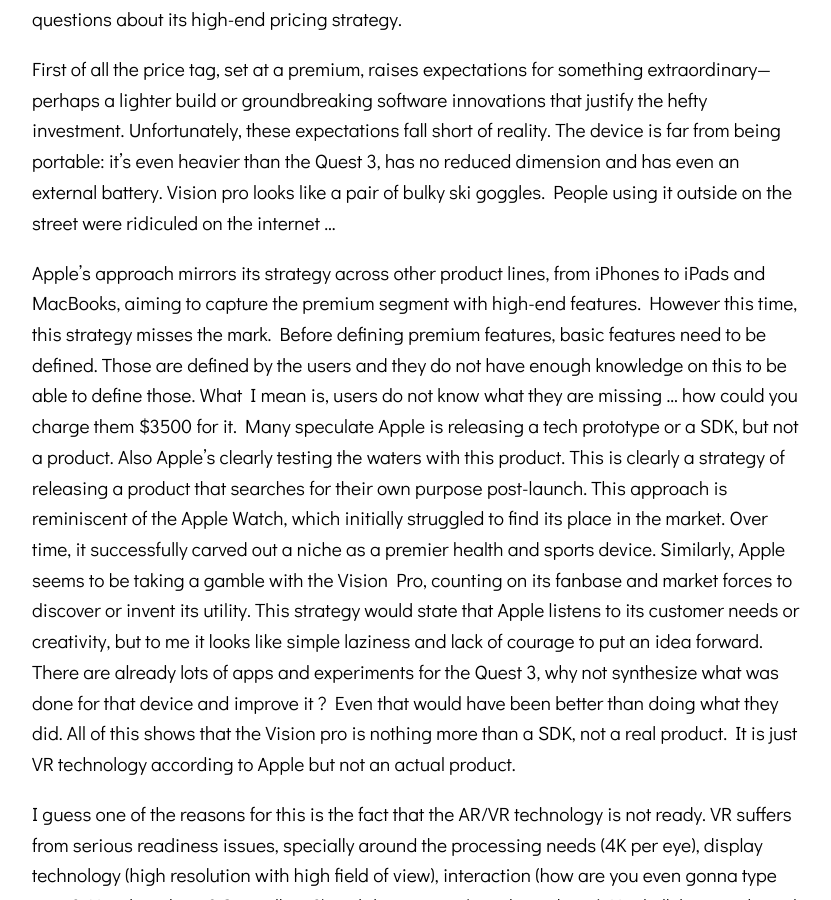
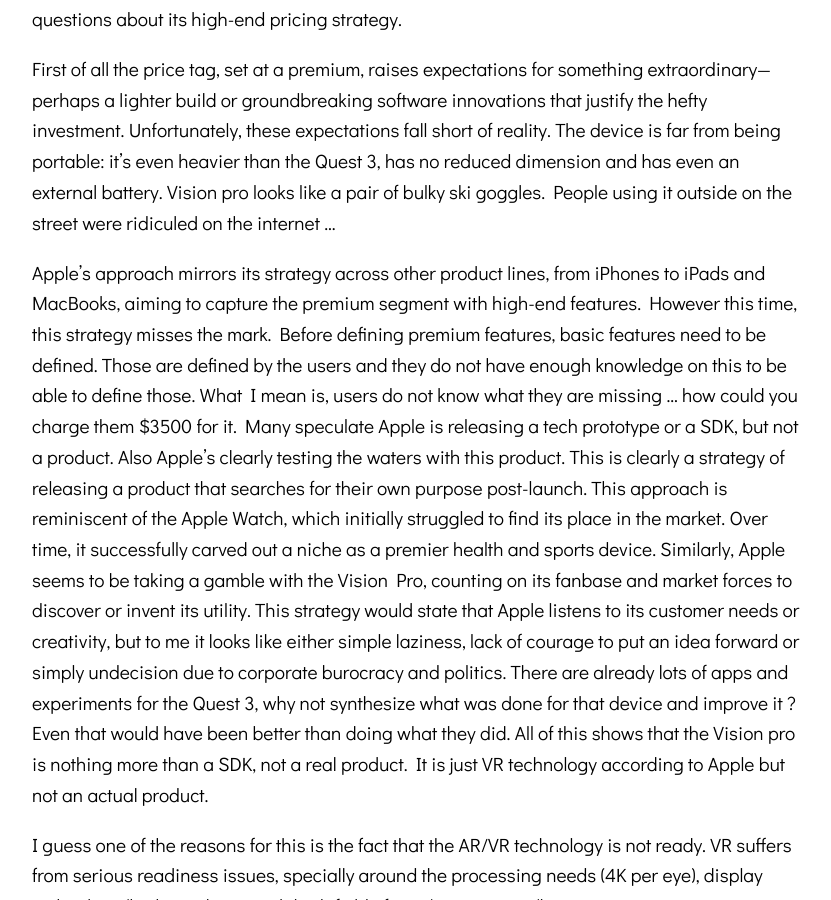
Before and after one commit to rezpe/rezpe.github.io, a Jekyll site: the page built from _posts/2024-03-12-vision-pro-thoughts.md, in a window 1280 px wide and 900 px high, scrolled down 418 px. Shown: the whole window, without its empty margins (224-1055 px from the left). Built offline with Jekyll 4.4.1, drawn with Linux system fonts in a browser that asks for light colours.

Commit message:
Eau dans mon vin

```diff
--- a/_posts/2024-03-12-vision-pro-thoughts.md
+++ b/_posts/2024-03-12-vision-pro-thoughts.md
@@ -10,7 +10,7 @@
 First of all the price tag, set at a premium, raises expectations for something extraordinary—perhaps a lighter build or groundbreaking software innovations that justify the hefty investment. Unfortunately, these expectations fall short of reality. The device is far from being portable: it's even heavier than the Quest 3, has no reduced dimension and has even an external battery. Vision pro looks like a pair of bulky ski goggles. People using it outside on the street were ridiculed on the internet …
 
 Apple's approach mirrors its strategy across other product lines, from iPhones to iPads and MacBooks, aiming to capture the premium segment with high-end features. However this time, this strategy misses the mark. Before defining premium features, basic features need to be defined. Those are defined by the users and they do not have enough knowledge on this to be able to define those. What I mean is, users do not know what they are missing … how could you charge them $3500 for it. Many speculate Apple is releasing a tech prototype or a SDK, but not a product.
-Also Apple's clearly testing the waters with this product. This is clearly a strategy of releasing a product that searches for their own purpose post-launch. This approach is reminiscent of the Apple Watch, which initially struggled to find its place in the market. Over time, it successfully carved out a niche as a premier health and sports device. Similarly, Apple seems to be taking a gamble with the Vision Pro, counting on its fanbase and market forces to discover or invent its utility. This strategy would state that Apple listens to its customer needs or creativity, but to me it looks like simple laziness and lack of courage to put an idea forward. There are already lots of apps and experiments for the Quest 3, why not synthesize what was done for that device and improve it ? Even that would have been better than doing what they did. All of this shows that the Vision pro is nothing more than a SDK, not a real product. It is just VR technology according to Apple but not an actual product.
+Also Apple's clearly testing the waters with this product. This is clearly a strategy of releasing a product that searches for their own purpose post-launch. This approach is reminiscent of the Apple Watch, which initially struggled to find its place in the market. Over time, it successfully carved out a niche as a premier health and sports device. Similarly, Apple seems to be taking a gamble with the Vision Pro, counting on its fanbase and market forces to discover or invent its utility. This strategy would state that Apple listens to its customer needs or creativity, but to me it looks like either simple laziness, lack of courage to put an idea forward or simply undecision due to corporate burocracy and politics. There are already lots of apps and experiments for the Quest 3, why not synthesize what was done for that device and improve it ? Even that would have been better than doing what they did. All of this shows that the Vision pro is nothing more than a SDK, not a real product. It is just VR technology according to Apple but not an actual product.
 
 I guess one of the reasons for this is the fact that the AR/VR technology is not ready. VR suffers from serious readiness issues, specially around the processing needs (4K per eye), display technology (high resolution with high field of view), interaction (how are you even gonna type on it ? Hand tracking ? Controllers ?) and dimensions (weight and size). Until all those technical problems are solved, a product can not be built for VR. And this is just VR, AR adds a new set of problems (so that we do not have simply VR with passthrough). Many have pushed the date to 2025 or even 2026 for this.
 Finally, Apple's tight control translates in a narrow scope of functionality. This strategy, aimed at supposedly ensuring a quality user experience, unfortunately restricts the device's versatility. It effectively reduces the Vision Pro to a 3D iPad or also to a luxury screen for a computer, sidelining it from being a standalone tool for significant productivity. Real productivity tools can not be executed on the device, those are reserved for computers. The same happens for the iPad: This is problematic as touch interaction could bring a lot of innovation to the PC world as well. Examples of issues in the iPad are apps living in silos, limited automation and programming ( the only attempt being shortcuts app). Vision pro is heading the same direction, seriously limiting the impact of this new interface.
```
